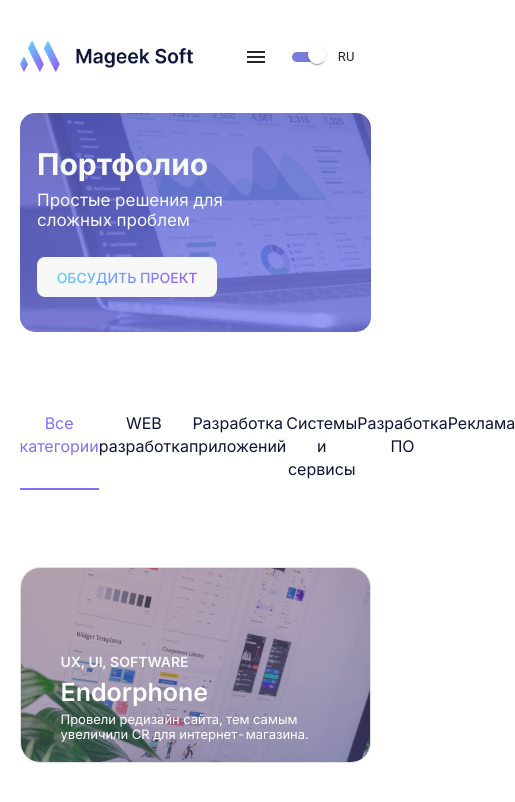
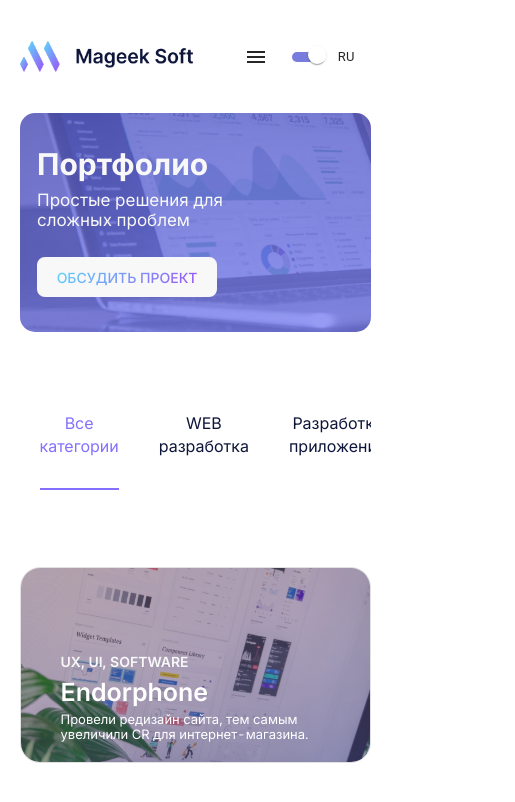
Before and after one commit to lisapatrikeevna/mageek, a React (Create React App) app: page /works in a window 390 px wide. Shown: the top 802 px of the page, 515 px wide, since content can reach past the window. Built offline with nearby package versions, Linux system fonts and the light colour scheme.

Commit message:
fix potrfolio

```diff
--- a/src/components/pages/portfolio/portfolio.module.css
+++ b/src/components/pages/portfolio/portfolio.module.css
@@ -57,8 +57,12 @@
     }
 }
 
-@media screen and (max-width: 1993px) {
+@media screen and (max-width: 993px) {
     .filteredBlock {
         width: 100%;
+        overflow-x: auto;
+    }
+    .filterI{
+        margin: 0 20px;
     }
 }
```
